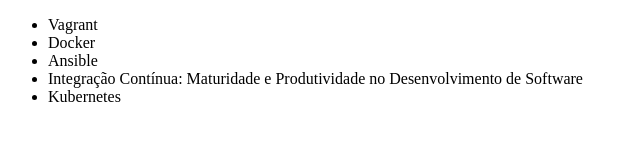
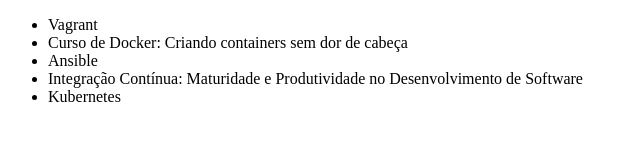
Before and after one commit to YoshioJunior/alura-git, a plain HTML site: page index.html in a window 1280 px wide. Shown: the whole page, without its empty margins (0-640 px from the left). Drawn offline with Linux system fonts and the light colour scheme.

Commit message:
Atualizando nome do curso de Docker

```diff
--- a/index.html
+++ b/index.html
@@ -2,12 +2,12 @@
 <html lang="en">
 <head>
     <meta charset="UTF-8">
-    <title>Cursos da Alura</title>
+    <title>Lista de cursos de DevOps da Alura</title>
 </head>
 <body>
     <ul>
         <li>Vagrant</li>
-        <li>Docker</li>
+        <li>Curso de Docker: Criando containers sem dor de cabeça</li>
         <li>Ansible</li>
         <li>Integração Contínua: Maturidade e Produtividade no Desenvolvimento de Software</li>
         <li>Kubernetes</li>
```
